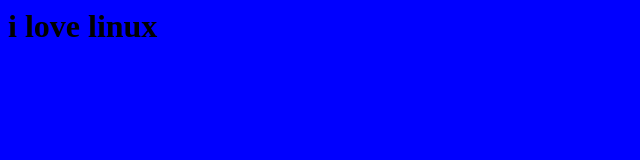
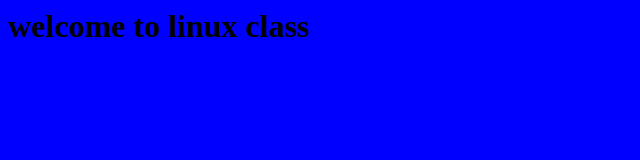
Before and after one commit to yemadek/test4, a plain HTML site: page index.html in a window 1280 px wide. Shown: the whole page, without its empty margins (0-640 px from the left). Drawn offline with Linux system fonts and the light colour scheme.

Commit message:
i edited the linux filr

```diff
--- a/index.html
+++ b/index.html
@@ -1,5 +1,5 @@
 <html>
 <body bgcolor=blue>
-        <h1> i love linux  </h1>
+        <h1> welcome to linux class  </h1>
 </body>
 </html>
```
